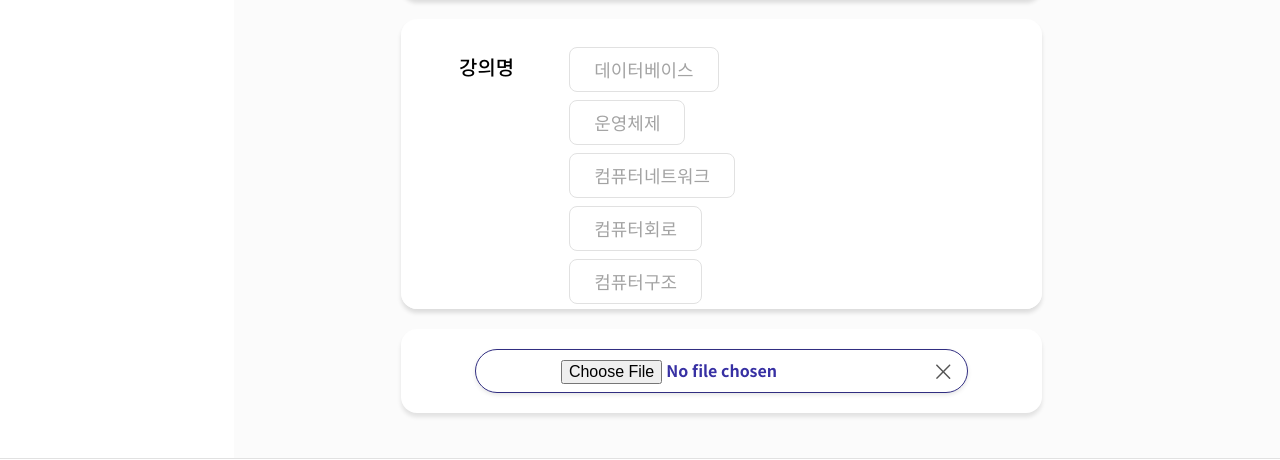
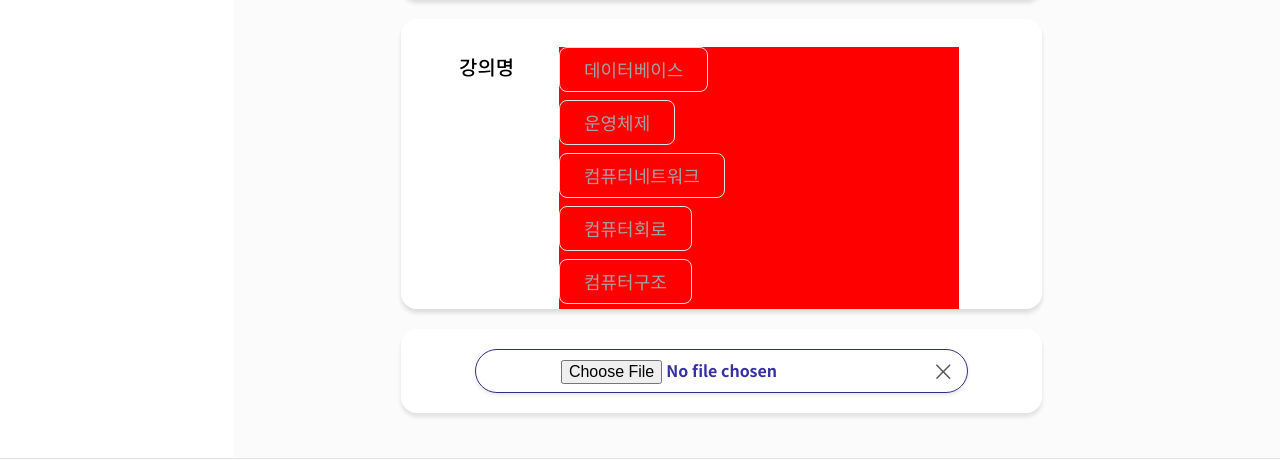
Before and after one commit to kuiz-project/minhoFront, a React (Create React App) app: page /upload in a window 1280 px wide. Shown: the part 250-710 px from the top of the page. Built offline with nearby package versions, Linux system fonts and the light colour scheme; no server answers.

Commit message:
feat: api 연결 완료

```diff
--- a/src/apis/API.js
+++ b/src/apis/API.js
@@ -1,5 +1,5 @@
 import axios from "axios";
-const BASE_URL = "http://localhost:8080";
+const BASE_URL = "http://3.39.190.225:8080";
 /**
  * 사용자 관리
  */
--- a/src/pages/Upload/styles/index.js
+++ b/src/pages/Upload/styles/index.js
@@ -163,6 +163,7 @@ export const UploadName = styled.span`
   color: #000;
   font-family: Noto Sans KR_Medium;
   font-size: 20px;
+  position: fixed;
 `;
 
 export const UploadSearch = styled.span`
@@ -205,9 +206,12 @@ export const SearchInput = styled.input`
 `;
 
 export const SearchList = styled.span`
+  margin-left: 100px;
   display: flex;
   flex-direction: column;
   gap: 8px;
+  width: 400px;
+  background-color: red;
 `;
 
 export const SearchItem = styled.button`
```
